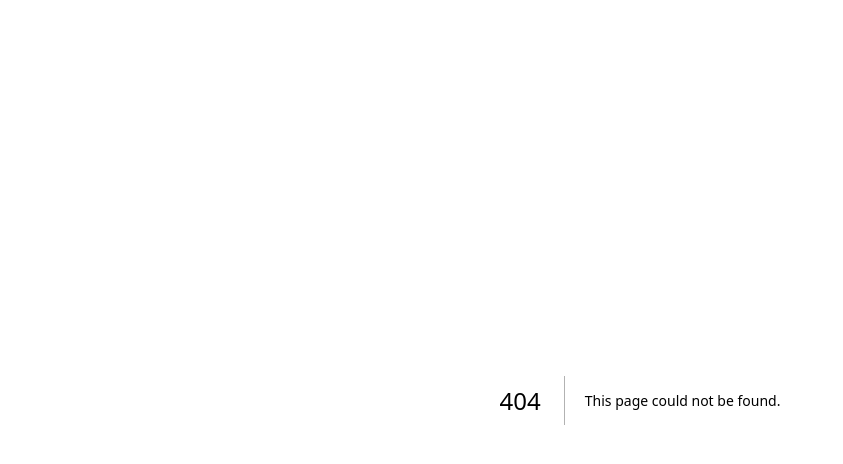
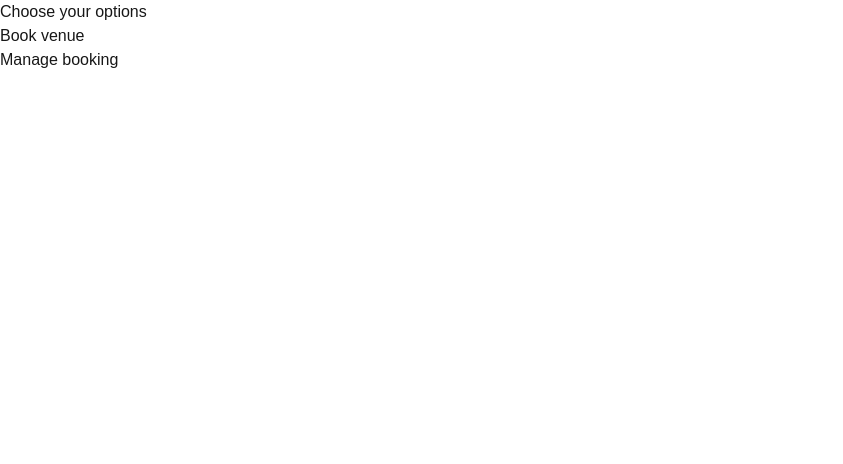
Before and after one commit to p-e-koko/venue-booking, a Next.js app: page /menu in a window 1280 px wide. Before the commit this address had no page. Shown: the top 464 px of the page, without its empty margins (0-843 px from the left). Built offline with nearby package versions, Linux system fonts and the light colour scheme.

Commit message:
add: menu page

```diff
--- /dev/null
+++ b/src/pages/menu.tsx
@@ -0,0 +1,11 @@
+export default function Menu() {
+    return (
+        <section>
+            <h1>Choose your options</h1>
+            <ul>
+                <li>Book venue</li>
+                <li>Manage booking</li>
+            </ul>
+        </section>
+    );
+}
```
